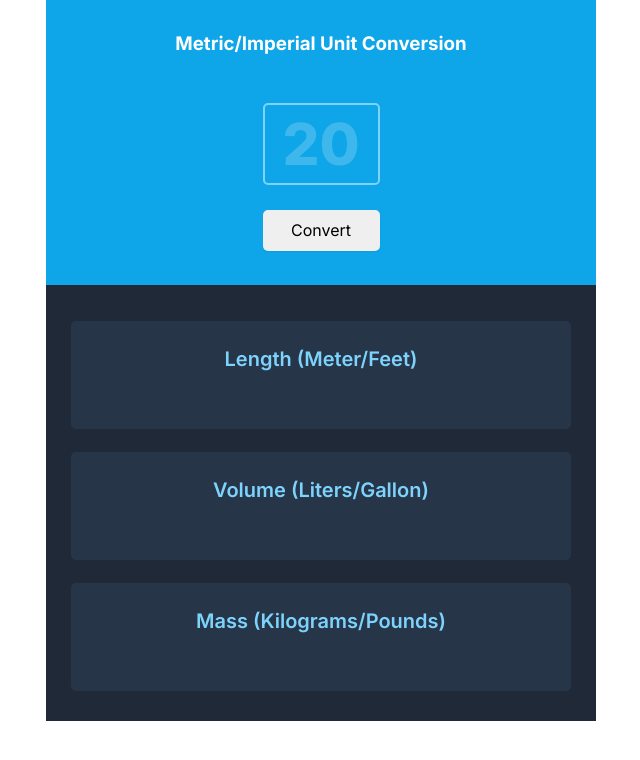
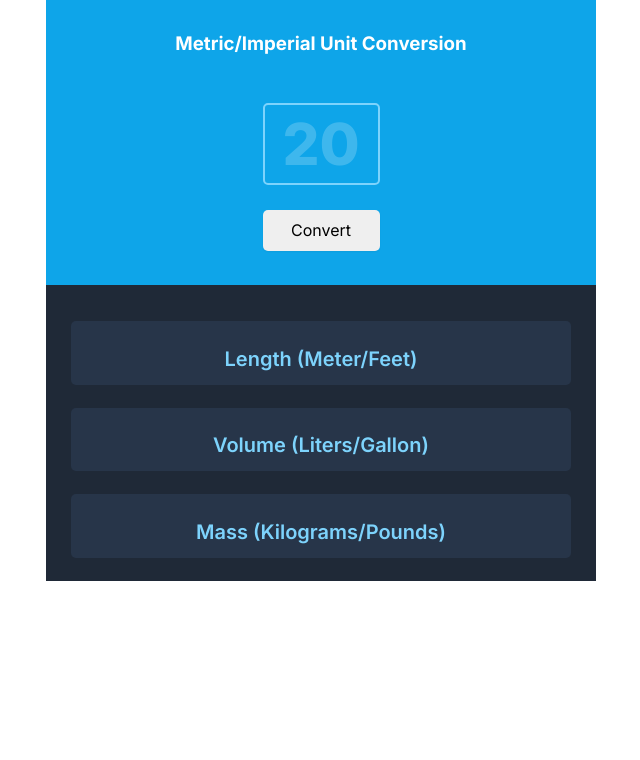
Before and after one commit to ashesashes/unit-converter, a plain HTML site: page index.html in a window 1280 px wide. Shown: the whole page, without its empty margins (319-959 px from the left). Drawn offline with nearby package versions, Linux system fonts and the light colour scheme.

Commit message:
css fixes

```diff
--- a/index.css
+++ b/index.css
@@ -56,7 +56,6 @@ body {
     flex-direction: column;
     background-color: #1F2937;
     max-width: 550px;
-    height: 400px;
     margin-left: auto;
     margin-right: auto;
     padding-top: 36px;
@@ -68,7 +67,6 @@ body {
     margin-bottom: 23px;
     margin-left: 25px;
     margin-right: 25px;
-    height: 108px;
     max-width: 500px;
     align-items: center;
     justify-content: center;
```
